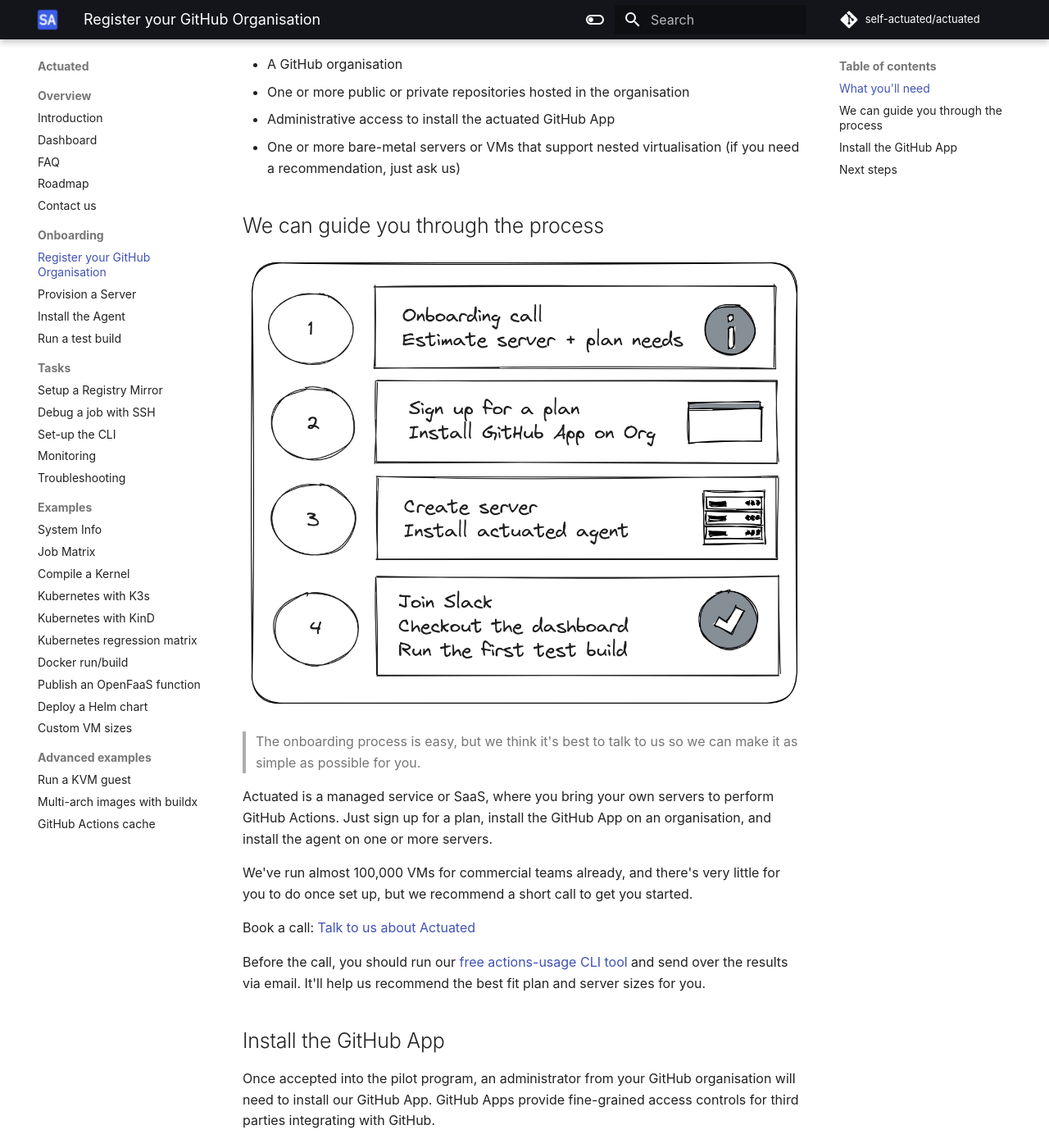
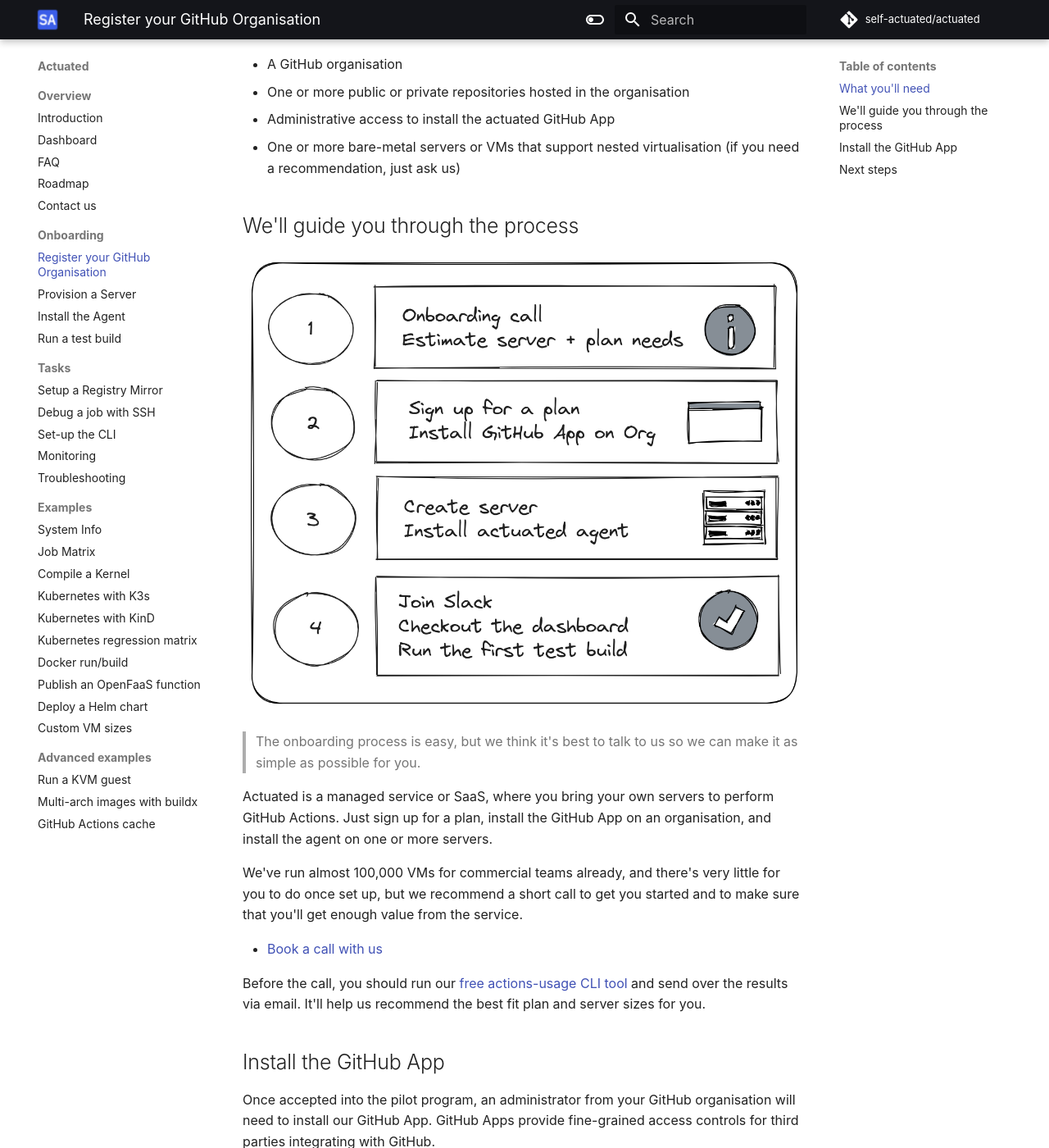
Before and after one commit to welteki/docs.actuated.dev, an MkDocs documentation site: the page built from docs/register.md, in a window 1280 px wide and 1400 px high, scrolled down 230 px. Shown: the whole window at 82% size. Built offline with MkDocs 1.6.1 and Material for MkDocs 9.7.7, drawn with Linux system fonts in a browser that asks for light colours; some web fonts are replaced.

Commit message:
Update
Signed-off-by: Alex Ellis (OpenFaaS Ltd) <alexellis2@gmail.com>

```diff
--- a/docs/register.md
+++ b/docs/register.md
@@ -9,16 +9,16 @@
 * Administrative access to install the actuated GitHub App
 * One or more bare-metal servers or VMs that support nested virtualisation (if you need a recommendation, just ask us)
 
-## We can guide you through the process
+## We'll guide you through the process
 
 ![Onboarding steps](/images/onboarding-steps.png)
 > The onboarding process is easy, but we think it's best to talk to us so we can make it as simple as possible for you.
 
 Actuated is a managed service or SaaS, where you bring your own servers to perform GitHub Actions. Just sign up for a plan, install the GitHub App on an organisation, and install the agent on one or more servers.
 
-We've run almost 100,000 VMs for commercial teams already, and there's very little for you to do once set up, but we recommend a short call to get you started.
+We've run almost 100,000 VMs for commercial teams already, and there's very little for you to do once set up, but we recommend a short call to get you started and to make sure that you'll get enough value from the service.
 
-Book a call: [Talk to us about Actuated](https://forms.gle/8XmpTTWXbZwWkfqT6)
+* [Book a call with us](https://forms.gle/8XmpTTWXbZwWkfqT6)
 
 Before the call, you should run our [free actions-usage CLI tool](https://github.com/self-actuated/actions-usage) and send over the results via email. It'll help us recommend the best fit plan and server sizes for you.
 
```
